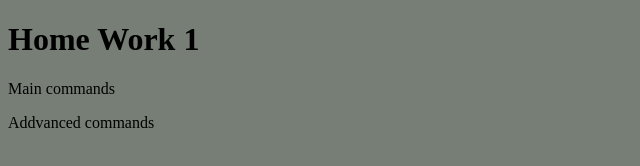
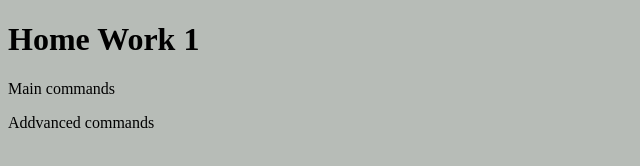
Before and after one commit to VeronikaChorna/cursor_basic_course, a plain HTML site: page index.html in a window 1280 px wide. Shown: the whole page, without its empty margins (0-640 px from the left). Drawn offline with Linux system fonts and the light colour scheme.

Commit message:
updated body bg color

```diff
--- a/index.html
+++ b/index.html
@@ -4,9 +4,9 @@
     <meta charset="UTF-8">
     <meta http-equiv="X-UA-Compatible" content="IE=edge">
     <meta name="viewport" content="width=device-width, initial-scale=1.0">
-    <title>Document</title>
+    <title>Home Work 1</title>
 </head>
-    <body style="background-color:rgb(118, 126, 118);">
+    <body style="background-color:rgb(183, 188, 183);">
         <div>
             <h1>Home Work 1</h1>
             <p>Main commands</p>
```
